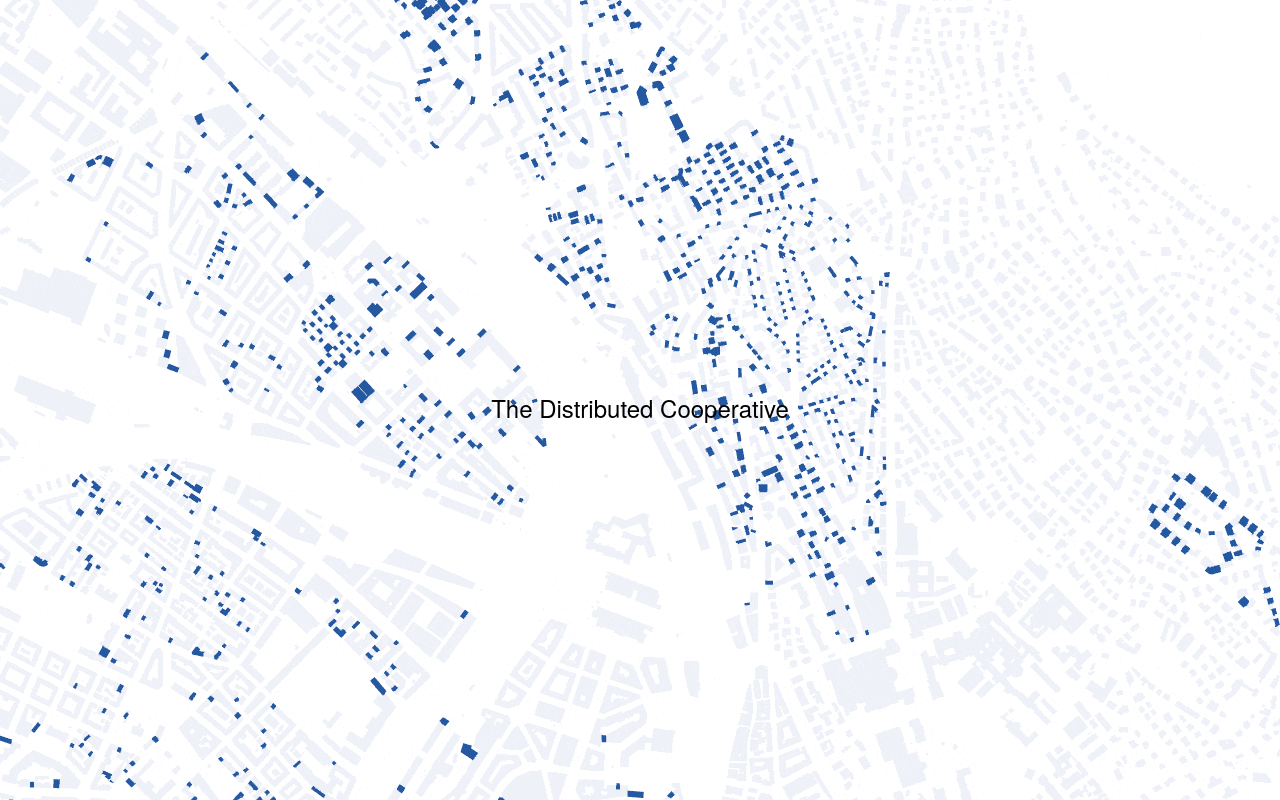
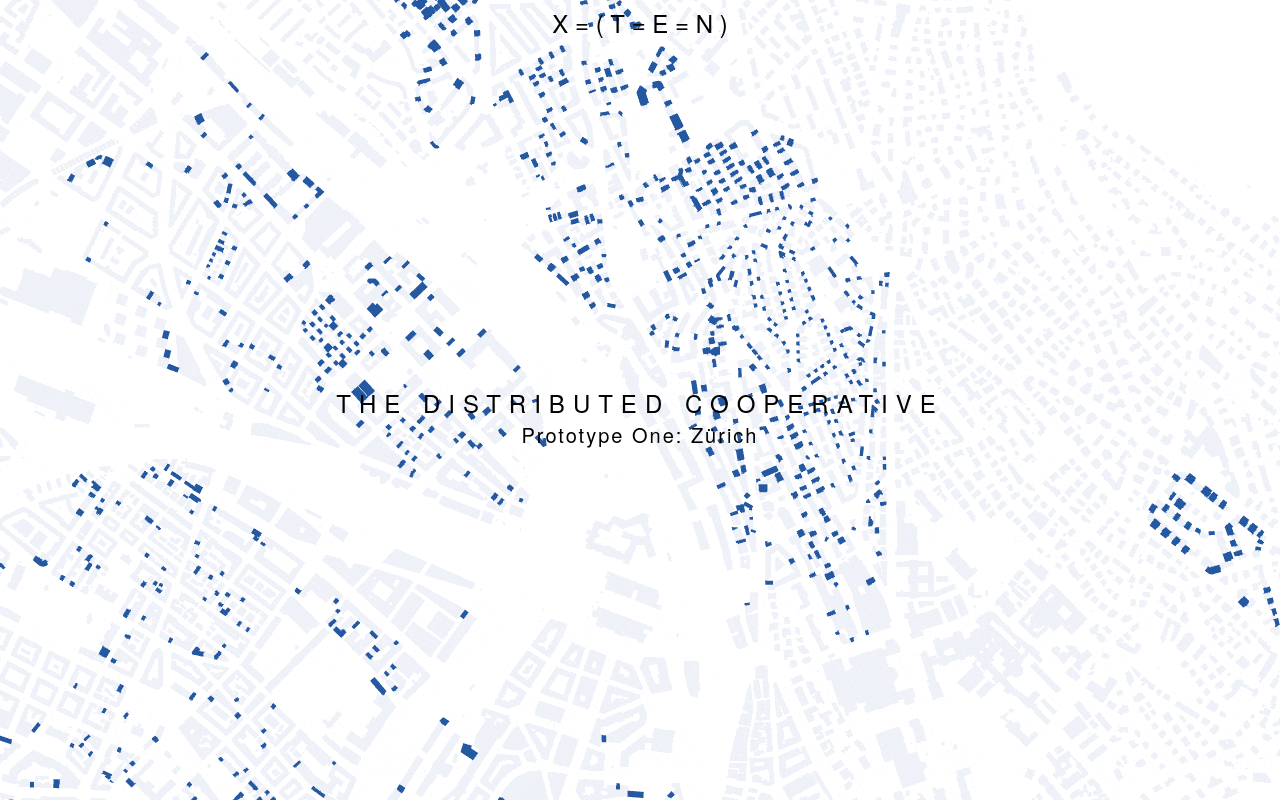
Before and after one commit to maxfrischknecht/disctributedcooperative.net-vue, a Vue app: page /#/ in a window 1280 px wide. Built offline with nearby package versions, Linux system fonts and the light colour scheme.

Commit message:
set ten logo, and subtitle

```diff
--- a/src/assets/css/_general/_general.scss
+++ b/src/assets/css/_general/_general.scss
@@ -45,7 +45,7 @@ a {
   color: $color-black;
   text-decoration: none;
   transition: 0.3s;
-  text-decoration: underline;
+  // text-decoration: underline;
 
   &:visited {
     color: $color-black;
@@ -53,10 +53,10 @@ a {
     text-decoration: none;
   }
   &:hover {
-    color: $color-secondary;
+    color: $color-black;
     transition: 0.3s;
-    text-decoration: underline;
-    // letter-spacing: 0.8rem;
+    text-decoration: none;
+    letter-spacing: 0.8rem;
   }
 }
 
--- a/src/views/Home.vue
+++ b/src/views/Home.vue
@@ -1,9 +1,15 @@
 <template>
   <div id="home">
+    <div id="ten-logo" :class="{ moved : overlay }">
+      <h1><a href="https://ten.studio" target="_blank">X = ( T = E = N )</a></h1>
+    </div>
     <Map></Map>
     <Overlay :overlay="overlay" :showHide="showHide"></Overlay>
     <div id="page-title" :class="{ moved : overlay }">
-      <h1 @click="overlay = !overlay">The Distributed Cooperative</h1>
+      <h2 @click="overlay = !overlay">
+        The Distributed Cooperative<br>
+        <span>Prototype One: Zürich</span>
+      </h2>
     </div>
   </div>
 </template>
@@ -42,28 +48,49 @@ export default {
 
 <style lang="scss">
 @import "../assets/css/master.scss";
-
+#ten-logo {
+  width: 100%;
+  display: flex;
+  justify-content: center;
+  top: 0.8rem;
+  height: 4.8rem;
+  position: fixed;
+  z-index: 90;
+  transition: 1s;
+  &.moved {
+    width: 50%;
+    transition: 1s
+  }
+}
 #page-title {
   transition: 0.4s;
   transform: translateY(48vh);
   width: 100%;
-  height: 4.8rem;
+  // height: 4.8rem;
   position: fixed;
   z-index: 90;
   display: flex;
   align-items: center;
   justify-content: center;
   transition: 1s;
+  // mix-blend-mode: difference;
   &.moved {
     width: 50%;
     transition: 1s
   }
-  & h1 {
+  & h2 {
+    text-align: center;
     margin-top: 0.4rem;
     cursor: pointer;
-    // background-color: white;
-    padding: 0.6rem 0.8rem;
+    // padding: 0.6rem 0.8rem;
     user-select: none;
+    text-transform: uppercase;
+    letter-spacing: 0.8rem;
+    & span {
+      letter-spacing: 0.2rem;
+      font-size: 2rem;
+      text-transform: none;
+    }
   }
 }
 </style>
```
